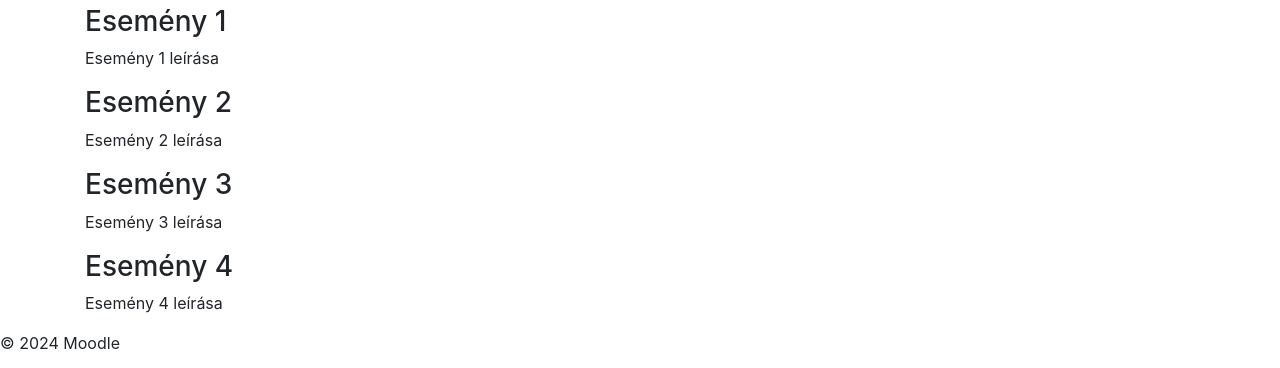
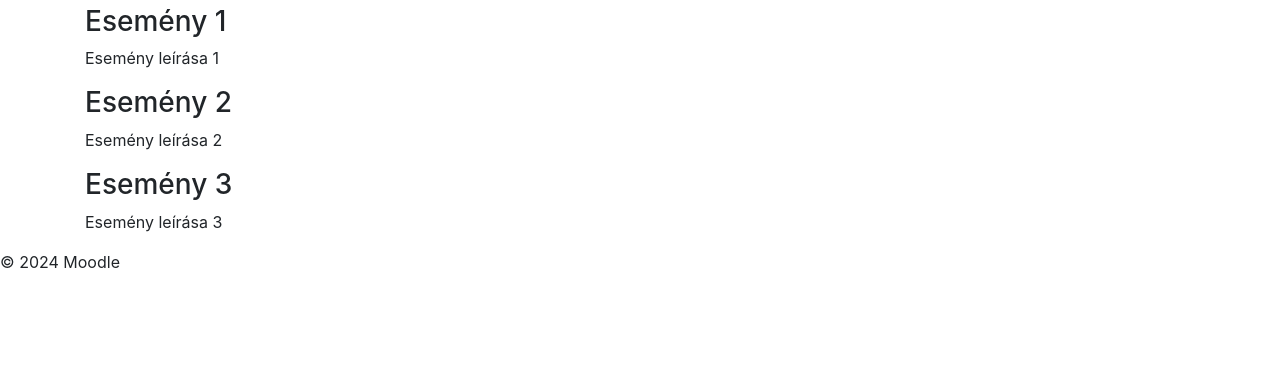
Before and after one commit to nemadtakibence/Rendszerfejlesztes_10, a plain HTML site: page moodle.client/mainPage.html in a window 1280 px wide. Shown: the part 432-800 px from the top of the page. Drawn offline with nearby package versions, Linux system fonts and the light colour scheme.

Commit message:
Update mainPage.html

```diff
--- a/moodle.client/mainPage.html
+++ b/moodle.client/mainPage.html
@@ -6,7 +6,7 @@
     <title>Moodle</title>
     <link rel="stylesheet" href="https://cdn.jsdelivr.net/npm/bootstrap@4.3.1/dist/css/bootstrap.min.css" integrity="sha384-ggOyR0iXCbMQv3Xipma34MD+dH/1fQ784/j6cY/iJTQUOhcWr7x9JvoRxT2MZw1T" crossorigin="anonymous">
 </head>
-<script src="index.js"></script>
+<script src="mainPage.js"></script>
 <body onLoad="showEvents()">
     <header>
         <h1>Moodle</h1>
```
